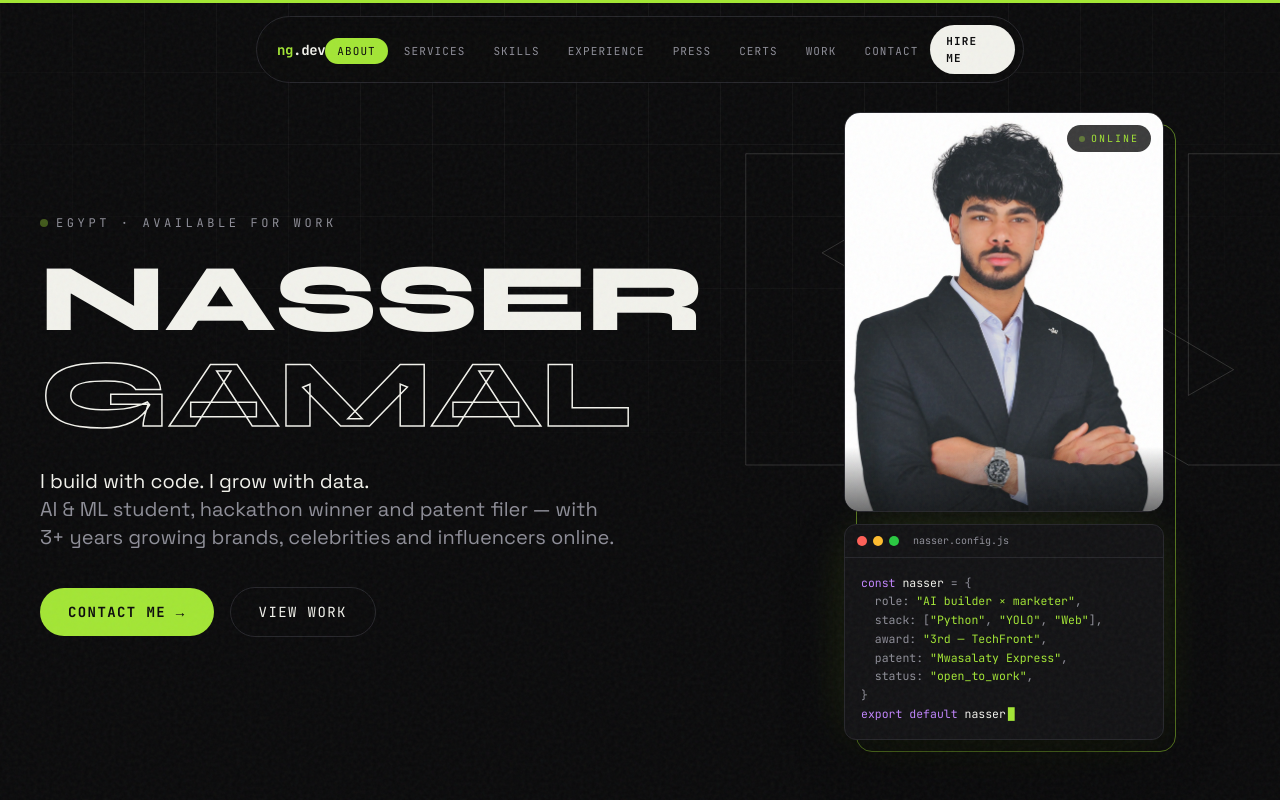
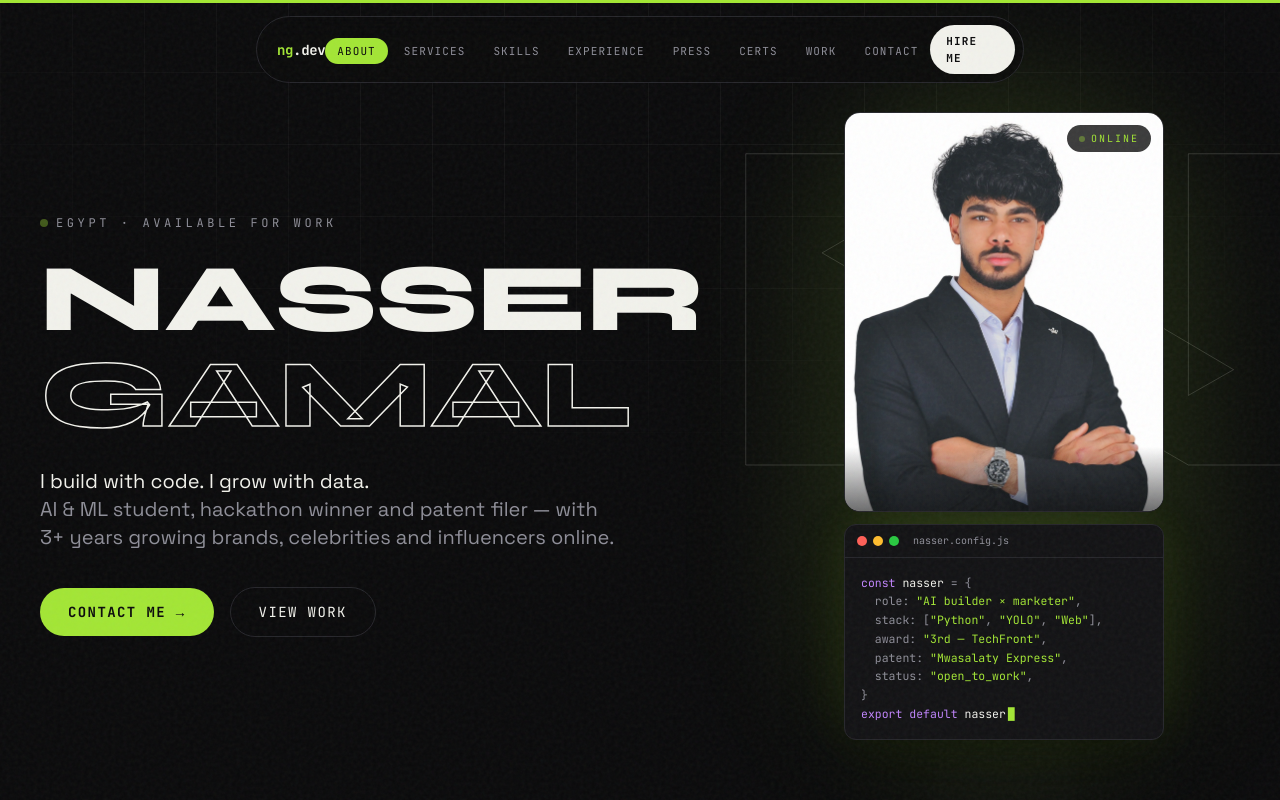
Before and after one commit to nassergamale1-sketch/nasser-portfolio, a React (Vite) app: page / in a window 1280 px wide. Shown: the top 800 px of the page. Built offline with nearby package versions, Linux system fonts and the light colour scheme.

Commit message:
Polish: soft glow replaces offset frame under hero photo, gap-free cert wall loop

```diff
--- a/src/components/Certifications.jsx
+++ b/src/components/Certifications.jsx
@@ -184,13 +184,14 @@ export default function Certifications() {
           </div>
         </Reveal>
 
-        {/* moving certificate wall — real scans */}
+        {/* moving certificate wall — real scans.
+            Few scans → repeat them 4× so the loop never shows an empty gap. */}
         {scanned.length > 0 && (
           <Reveal className="mb-14">
             <div className="relative overflow-hidden rounded-2xl border border-line bg-panel/40 py-6">
               <div className="marquee-track marquee-slow">
-                {[0, 1].map((copy) => (
-                  <div key={copy} className="flex shrink-0 items-center" aria-hidden={copy === 1}>
+                {(scanned.length < 8 ? [0, 1, 2, 3] : [0, 1]).map((copy) => (
+                  <div key={copy} className="flex shrink-0 items-center" aria-hidden={copy !== 0}>
                     {scanned.map((cert) => (
                       <CertThumb key={`${copy}-${cert.title}`} cert={cert} onOpen={setSelected} />
                     ))}
--- a/src/components/Hero.jsx
+++ b/src/components/Hero.jsx
@@ -70,14 +70,14 @@ function ConfigCard() {
 }
 
 // Portrait + config card as one clean stacked composition —
-// no overlap, no rotation; a single offset acid frame wraps both.
+// a soft acid glow sits behind instead of hard offset lines.
 function HeroVisual() {
   return (
     <motion.div variants={rise} className="relative mx-auto w-64 sm:w-80 lg:ml-auto lg:w-[320px]">
-      {/* one offset frame behind the whole composition */}
+      {/* soft glow behind the composition */}
       <div
         aria-hidden="true"
-        className="absolute inset-0 translate-x-3 translate-y-3 rounded-2xl border border-acid/50"
+        className="absolute -inset-8 rounded-full bg-acid/[0.13] blur-3xl"
       />
       <div className="relative space-y-3">
         <div className="relative overflow-hidden rounded-2xl border border-line bg-panel">
```
